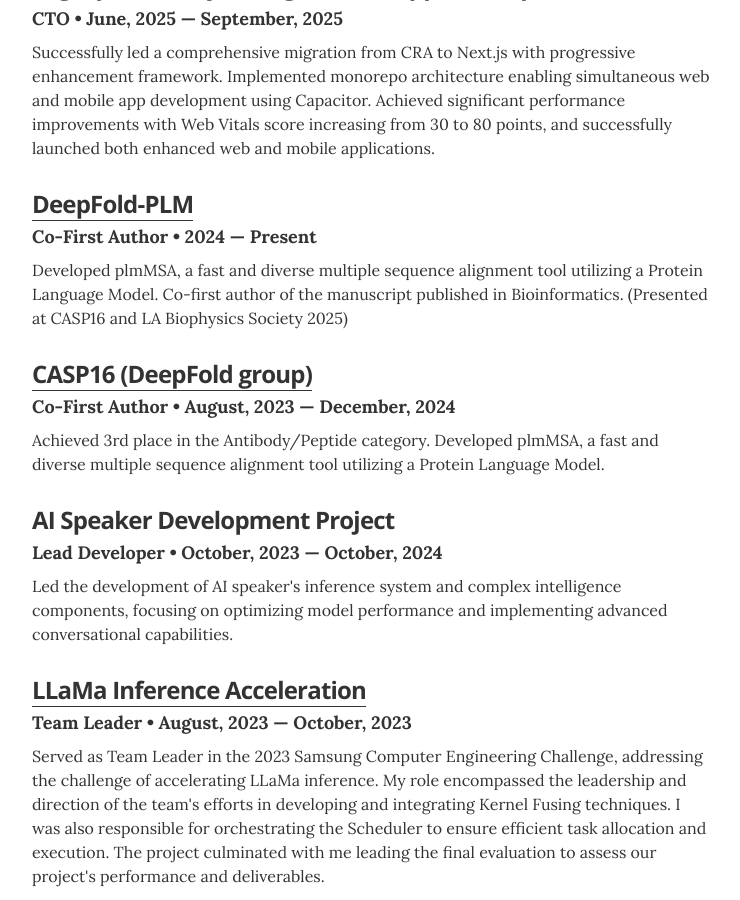
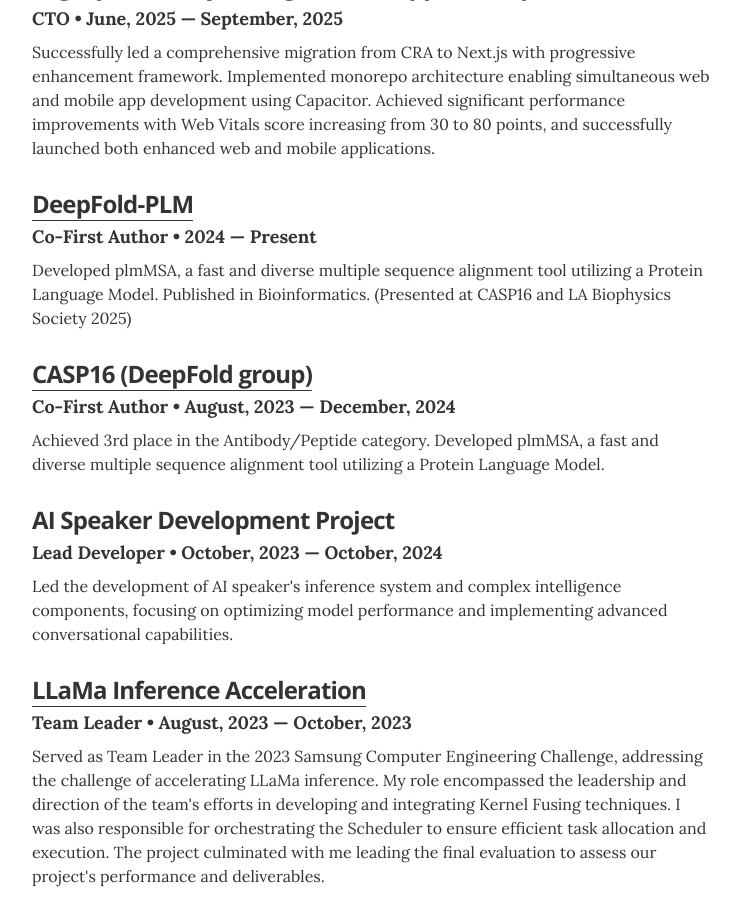
Before and after one commit to delibae/delibae.github.io, a Jekyll site: the page built from index.html, in a window 1280 px wide and 900 px high, scrolled down 1909 px. Shown: the whole window, without its empty margins (268-1008 px from the left). Built offline with Jekyll 4.4.1, drawn with Linux system fonts in a browser that asks for light colours.

Commit message:
✨ Update: Refine project description for plmMSA to clarify publication status

```diff
--- a/_data/projects.yml
+++ b/_data/projects.yml
@@ -21,7 +21,7 @@
   role: Co-First Author
   duration: 2024 &mdash; Present
   url: "https://github.com/DeepFoldProtein/DeepFold-PLM"
-  description: Developed plmMSA, a fast and diverse multiple sequence alignment tool utilizing a Protein Language Model. Co-first author of the manuscript published in Bioinformatics. (Presented at CASP16 and LA Biophysics Society 2025)
+  description: Developed plmMSA, a fast and diverse multiple sequence alignment tool utilizing a Protein Language Model. Published in Bioinformatics. (Presented at CASP16 and LA Biophysics Society 2025)
 
 - project: CASP16 (DeepFold group)
   role: Co-First Author
```
